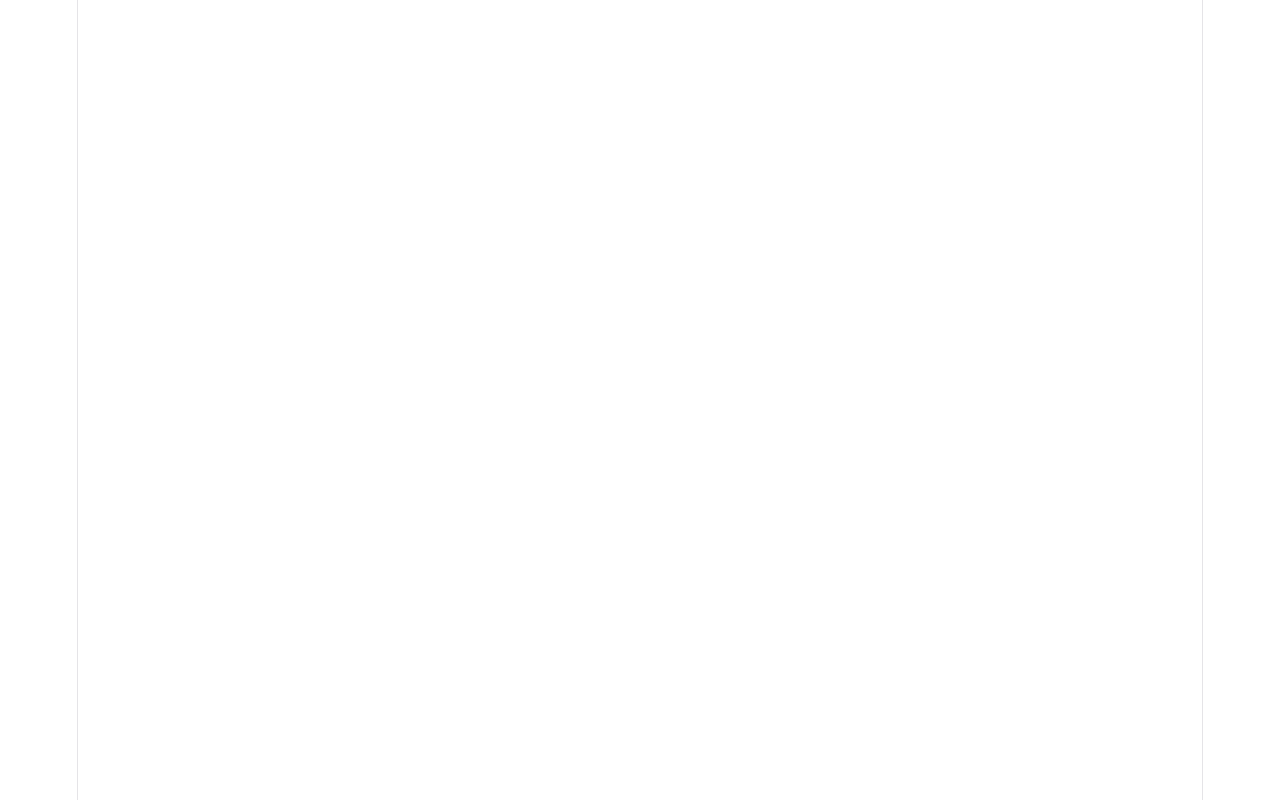
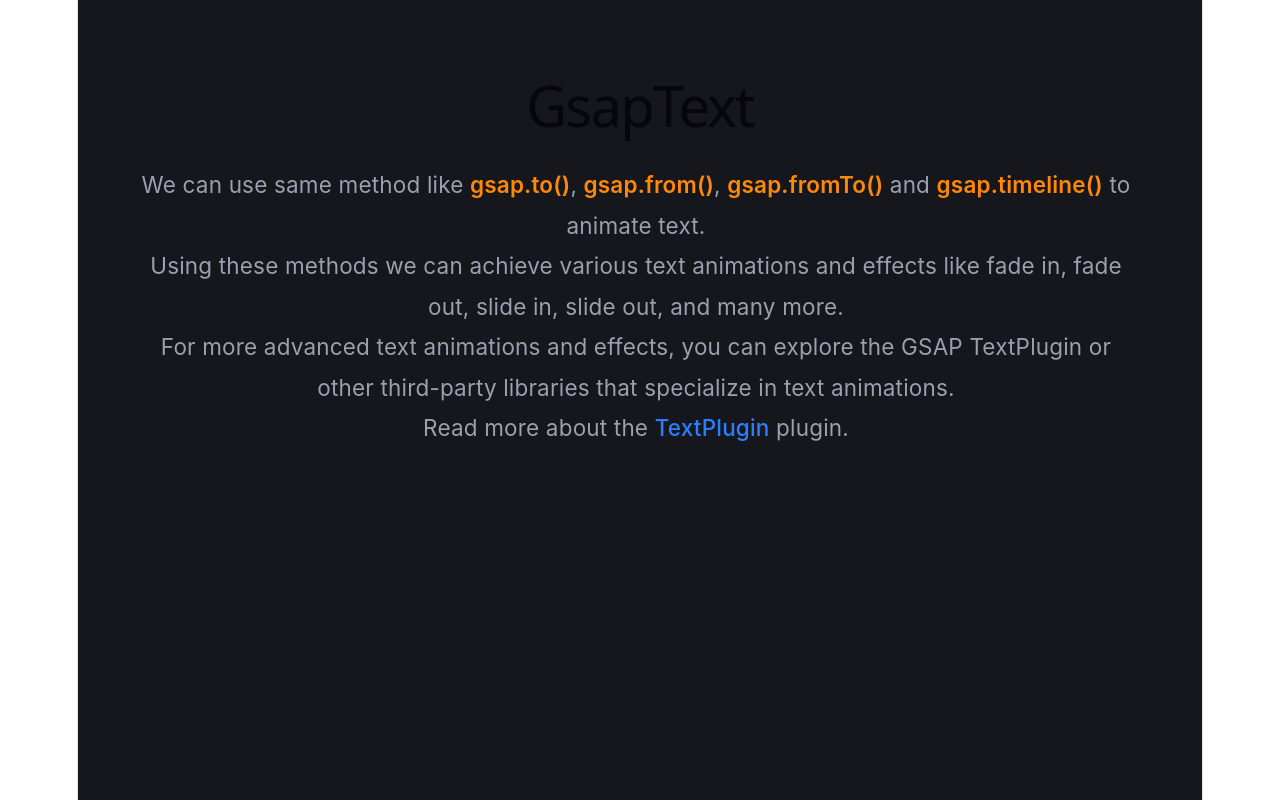
Before and after one commit to asifmohamed491-code/GSAP, a React (Vite) app: page /gsap-text in a window 1280 px wide. Before the commit this address had no page. Built offline with nearby package versions, Linux system fonts and the light colour scheme.

Commit message:
learning text animation using gsap methods

```diff
--- a/src/App.jsx
+++ b/src/App.jsx
@@ -7,6 +7,7 @@
 import GsapTimeLine from "./pages/GsapTimeLine";
 import GsapStagger from "./pages/GsapStagger";
 import GsapScrollTrigger from "./pages/GsapScrollTrigger";
+import GsapText from "./pages/GsapText";
 
 
 
@@ -22,6 +23,8 @@
       <Route path="/gsap-timeline" element={<GsapTimeLine />} />
       <Route path="/gsap-stagger" element={<GsapStagger />} />
       <Route path="/gsap-scrolltrigger" element={<GsapScrollTrigger />} />
+      <Route path="/gsap-text" element={<GsapText />} />
+
 
 
 
--- /dev/null
+++ b/src/pages/GsapText.jsx
@@ -0,0 +1,78 @@
+import { useGSAP } from "@gsap/react";
+import gsap from 'gsap';
+const GsapText = () => {
+    useGSAP(() => {
+        gsap.to('#text', {
+            ease: 'power1.inOut',
+            opacity: 1,
+            y: 0,
+        })
+
+        gsap.fromTo('.para', {
+            opacity: 0,
+            y: 20
+        },
+            {
+                opacity:1,
+                y:0,
+                delay:0.5, //heading animation complete after animate para
+                stagger:0.1 //one by one animation
+            })
+    }, [])
+
+
+    return (
+        <main className="px-12 py-10 font-sans text-white bg-[#16161d] min-h-screen">
+            {/* Heading */}
+            <h1 id="text" className="text-5xl font-bold mb-8 opacity-0 translate-y-10">
+                GsapText
+            </h1>
+
+            {/* Paragraph 1 */}
+
+            <p className="text-gray-400 text-xl leading-9 max-w-4xl mb-8 para">
+                We can use same method like{" "}
+                <span className="text-orange-400 font-semibold ">
+                    gsap.to()
+                </span>
+                ,{" "}
+                <span className="text-orange-400 font-semibold">
+                    gsap.from()
+                </span>
+                ,{" "}
+                <span className="text-orange-400 font-semibold">
+                    gsap.fromTo()
+                </span>{" "}
+                and{" "}
+                <span className="text-orange-400 font-semibold">
+                    gsap.timeline()
+                </span>{" "}
+                to animate text.
+            </p>
+
+            {/* Paragraph 2 */}
+            <p className="text-gray-400 text-xl leading-9 max-w-4xl mb-8 para">
+                Using these methods we can achieve various text animations and
+                effects like fade in, fade out, slide in, slide out, and many
+                more.
+            </p>
+
+            {/* Paragraph 3 */}
+            <p className="text-gray-400 text-xl leading-9 max-w-4xl mb-8 para">
+                For more advanced text animations and effects, you can explore
+                the GSAP TextPlugin or other third-party libraries that
+                specialize in text animations.
+            </p>
+
+            {/* Paragraph 4 */}
+            <p className="text-gray-400 text-xl leading-9 max-w-4xl para">
+                Read more about the{" "}
+                <span className="text-blue-500 font-medium cursor-pointer hover:underline">
+                    TextPlugin
+                </span>{" "}
+                plugin.
+            </p>
+        </main>
+    )
+}
+export default GsapText;
--- a/src/pages/Home.jsx
+++ b/src/pages/Home.jsx
@@ -30,6 +30,11 @@
     title: "ScrollTrigger",
     path: "/gsap-scrolltrigger",
     description: "Animate on scroll",
+  },
+  {
+    title: "GSAP-Text",
+    path: "/gsap-text",
+    description: "Animation in text",
   },
 ];
 
```
